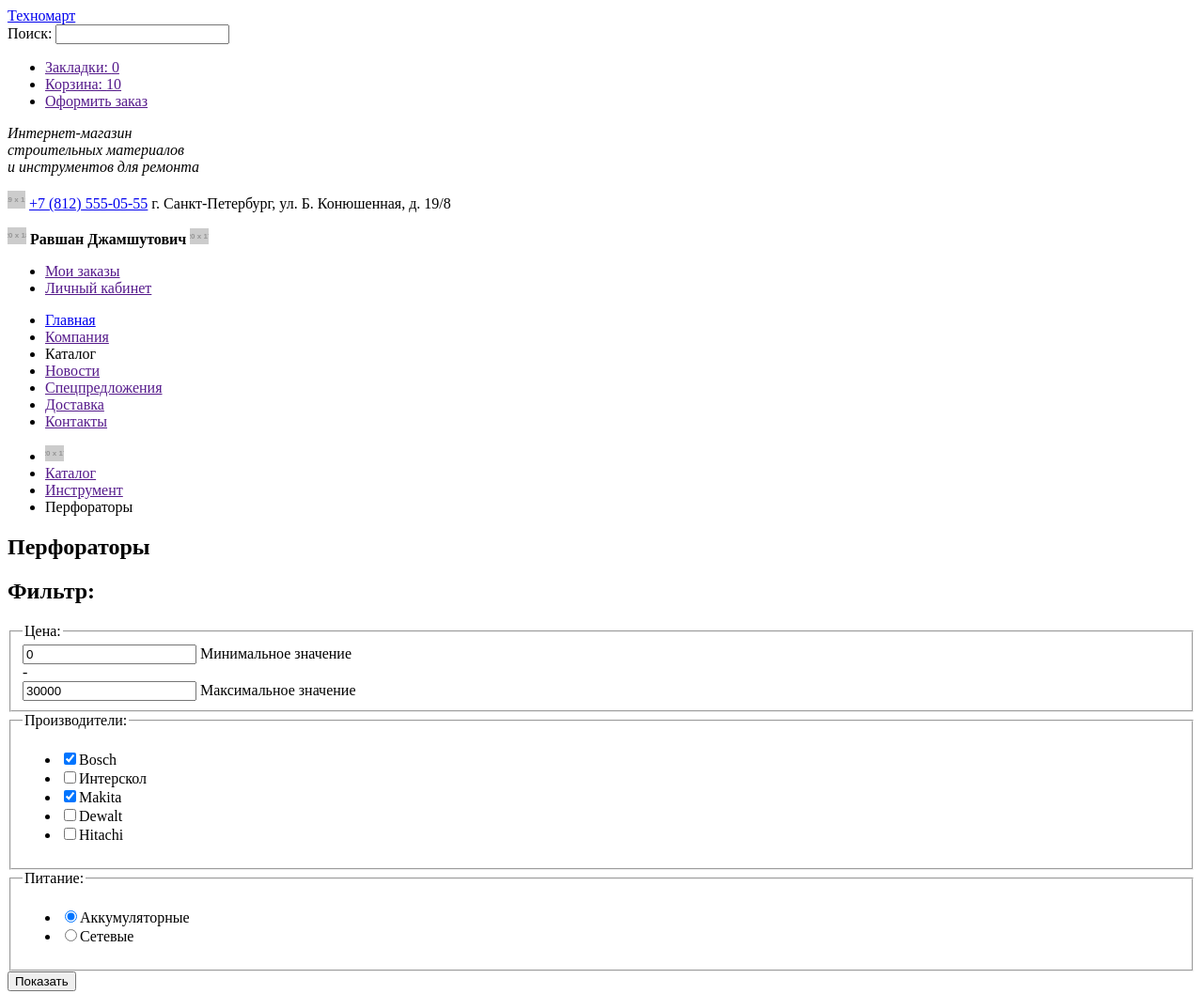
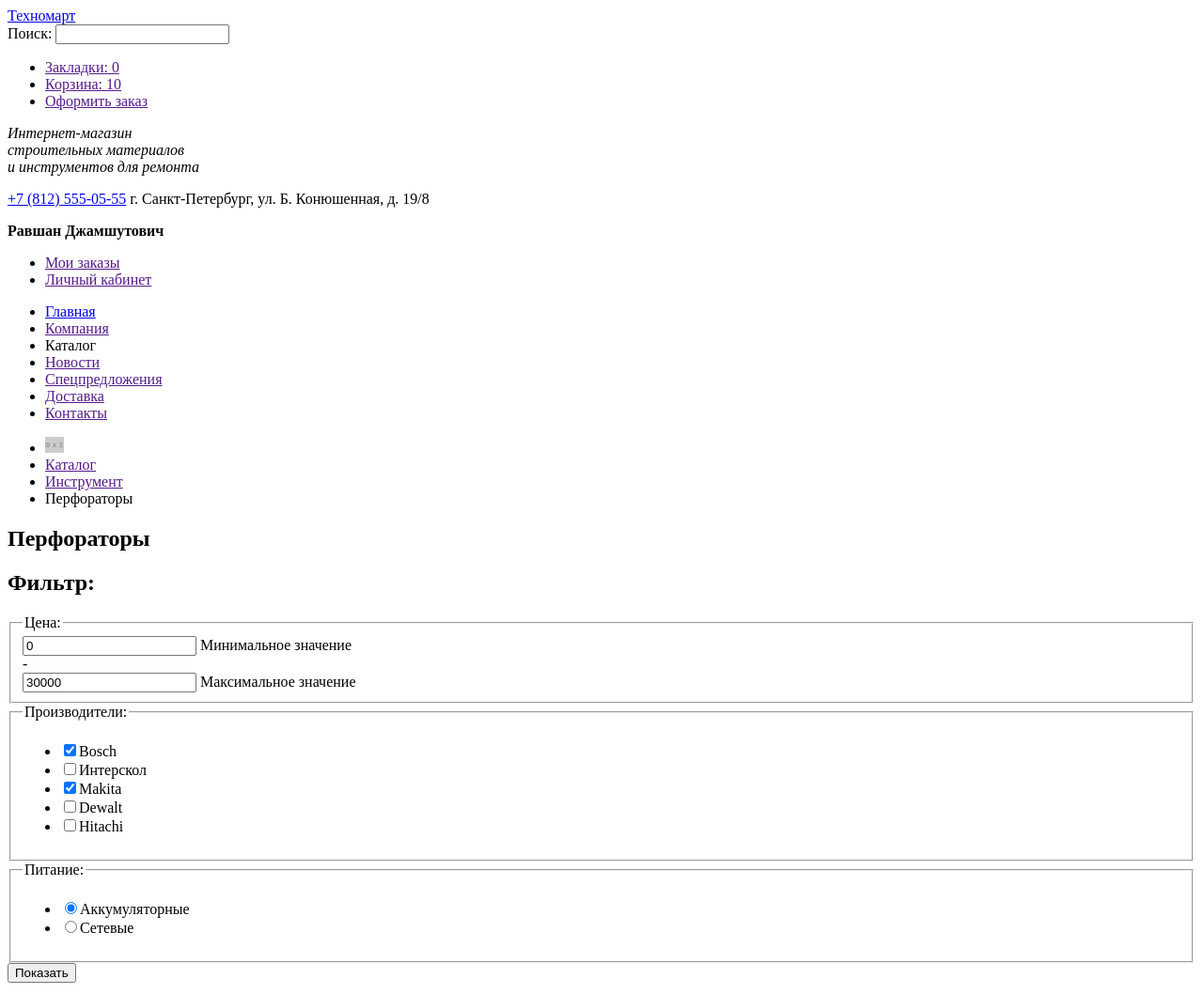
Before and after one commit to ShirokoMax/1429529-technomart-30, a plain HTML site: page catalog.html in a window 1280 px wide. Shown: the top 1058 px of the page at 94% size. Drawn offline with Linux system fonts and the light colour scheme; placeholder pictures from the web are drawn by us.

Commit message:
Из разметки каталога удалены лишние декоративные картинки

```diff
--- a/catalog.html
+++ b/catalog.html
@@ -42,15 +42,12 @@
         </p>
 
         <p>
-          <img src="https://via.placeholder.com/19x19" alt="">
           <a href="tel:+78125550555">+7 (812) 555-05-55</a>
           г. Санкт-Петербург, ул. Б. Конюшенная, д. 19/8
         </p>
 
         <p>
-          <img src="https://via.placeholder.com/20x18" alt="">
           <b>Равшан Джамшутович</b>
-          <img src="https://via.placeholder.com/20x17" alt="">
         </p>
 
         <ul>
```
